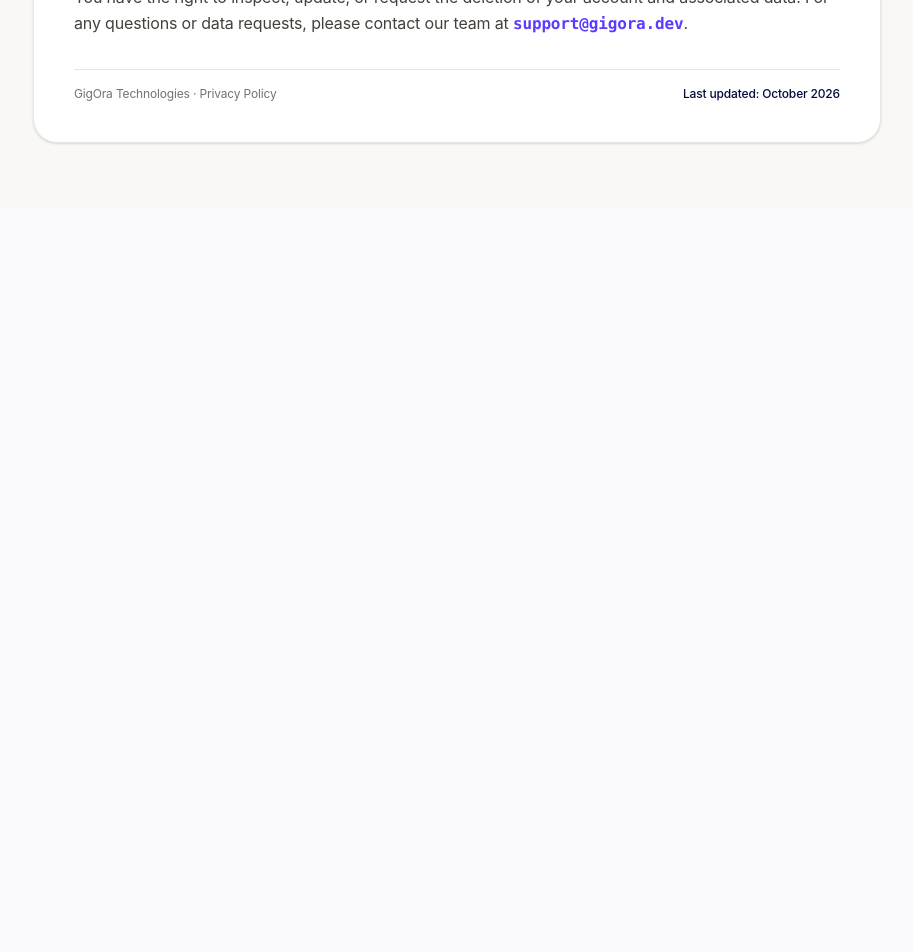
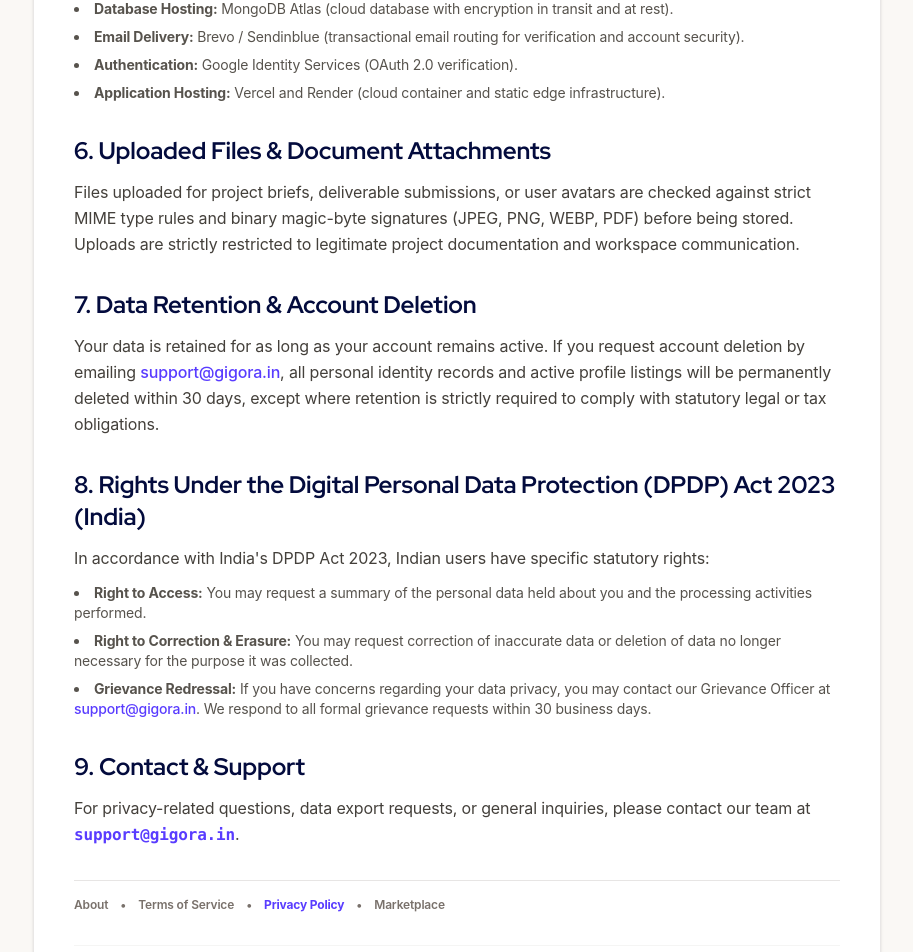
Before and after one commit to VIPK-GUPTA1827/GigOra, a React (Vite) app in the folder frontend/: page /privacy in a window 1280 px wide. Shown: the part 1580-2532 px from the top of the page, without its empty margins (183-1096 px from the left). Before the commit the page ends 1787 px from the top, so only its background shows below. Built offline with nearby package versions, Linux system fonts and the light colour scheme; no server answers.

Commit message:
feat(frontend): complete Privacy policy overhaul, cross-page title sync, bottom cross-links, and footer category routing

```diff
--- a/frontend/src/pages/About.jsx
+++ b/frontend/src/pages/About.jsx
@@ -1,8 +1,12 @@
-import React from 'react';
+import React, { useEffect } from 'react';
 import { ArrowLeft, ShieldCheck, Code2, Users, AlertCircle, Compass } from 'lucide-react';
 import { Link } from 'react-router-dom';
 
 export default function About() {
+  useEffect(() => {
+    document.title = 'About — GigOra';
+  }, []);
+
   return (
     <div className="min-h-screen bg-[#FAF8F5] text-slate-900 font-sans selection:bg-indigo-600 selection:text-white">
       {/* Header */}
@@ -115,9 +119,20 @@ export default function About() {
             </Link>
           </div>
 
-          <div className="pt-4 flex flex-col sm:flex-row items-start sm:items-center justify-between gap-2 border-t border-stone-200 text-xs text-stone-500">
+          {/* Navigation Cross Links */}
+          <div className="flex flex-wrap items-center gap-3 text-xs font-semibold text-stone-500 pt-4 border-t border-stone-200">
+            <Link to="/about" className="text-[#593CFF] font-bold">About</Link>
+            <span>•</span>
+            <Link to="/terms" className="hover:text-[#593CFF] transition-colors">Terms of Service</Link>
+            <span>•</span>
+            <Link to="/privacy" className="hover:text-[#593CFF] transition-colors">Privacy Policy</Link>
+            <span>•</span>
+            <Link to="/marketplace" className="hover:text-[#593CFF] transition-colors">Marketplace</Link>
+          </div>
+
+          <div className="pt-2 flex flex-col sm:flex-row items-start sm:items-center justify-between gap-2 border-t border-stone-100 text-xs text-stone-400">
             <span>GigOra Technologies · Live Preview</span>
-            <span className="font-medium text-[#030B3D]">Building for India's tech ecosystem</span>
+            <span className="font-medium text-stone-500">Building for India's tech ecosystem</span>
           </div>
 
         </div>
--- a/frontend/src/pages/CheckEmail.jsx
+++ b/frontend/src/pages/CheckEmail.jsx
@@ -10,6 +10,10 @@ export default function CheckEmail() {
   const [statusMsg, setStatusMsg] = useState('');
   const [errorMsg, setErrorMsg] = useState('');
   const [etherealUrl, setEtherealUrl] = useState('');
+
+  React.useEffect(() => {
+    document.title = 'Check Your Email — GigOra';
+  }, []);
 
   const handleResend = async () => {
     if (!email) {
--- a/frontend/src/pages/GigDetail.jsx
+++ b/frontend/src/pages/GigDetail.jsx
@@ -31,6 +31,7 @@ export default function GigDetail() {
         const res = await api.get(`/api/gigs/${id}`);
         if (!cancelled) {
           setGig(res.data);
+          document.title = res.data?.title ? `${res.data.title} — GigOra` : 'Project Detail — GigOra';
           setBidAmount(String(res.data.budget || ''));
         }
       } catch (err) {
--- a/frontend/src/pages/Home.jsx
+++ b/frontend/src/pages/Home.jsx
@@ -43,6 +43,7 @@ export default function Home() {
   }, []);
 
   useEffect(() => {
+    document.title = 'GigOra — Milestone-Based Marketplace for Technical Talent';
     AOS.refresh();
     const handleScroll = () => {
       setIsScrolled(window.scrollY > 24);
@@ -964,10 +965,10 @@ export default function Home() {
               <div>
                 <h4 className="font-bold text-white mb-3.5 uppercase tracking-wider text-[11px]">Solutions</h4>
                 <ul className="space-y-2.5 font-medium">
-                  <li><span className="text-slate-300">Web &amp; Mobile Apps</span></li>
-                  <li><span className="text-slate-300">AI &amp; Automation</span></li>
-                  <li><span className="text-slate-300">Product Design UI/UX</span></li>
-                  <li><span className="text-slate-300">Cloud &amp; DevOps</span></li>
+                  <li><Link to="/marketplace?category=Web%20Development" className="text-slate-300 hover:text-white transition-colors">Web &amp; Mobile Apps</Link></li>
+                  <li><Link to="/marketplace?category=AI%20%26%20Machine%20Learning" className="text-slate-300 hover:text-white transition-colors">AI &amp; Automation</Link></li>
+                  <li><Link to="/marketplace?category=UI%2FUX%20Design" className="text-slate-300 hover:text-white transition-colors">Product Design UI/UX</Link></li>
+                  <li><Link to="/marketplace?category=DevOps%20%26%20Cloud" className="text-slate-300 hover:text-white transition-colors">Cloud &amp; DevOps</Link></li>
                 </ul>
               </div>
 
--- a/frontend/src/pages/Login.jsx
+++ b/frontend/src/pages/Login.jsx
@@ -9,6 +9,7 @@ export default function Login() {
   const { login, user } = useAuth();
 
   React.useEffect(() => {
+    document.title = 'Sign In — GigOra';
     if (user) {
       if (user.role === 'client') {
         navigate('/client/dashboard', { replace: true });
--- a/frontend/src/pages/Marketplace.jsx
+++ b/frontend/src/pages/Marketplace.jsx
@@ -52,6 +52,7 @@ export default function Marketplace() {
   }, [search, minBudget, maxBudget]);
 
   useEffect(() => {
+    document.title = 'Marketplace — GigOra';
     let cancelled = false;
 
     const load = async () => {
--- a/frontend/src/pages/Privacy.jsx
+++ b/frontend/src/pages/Privacy.jsx
@@ -1,8 +1,12 @@
-import React from 'react';
+import React, { useEffect } from 'react';
 import { ArrowLeft, Info, Shield, Lock, FileCode, CheckCircle2 } from 'lucide-react';
 import { Link } from 'react-router-dom';
 
 export default function Privacy() {
+  useEffect(() => {
+    document.title = 'Privacy — GigOra';
+  }, []);
+
   return (
     <div className="min-h-screen bg-[#FAF8F5] text-slate-900 font-sans selection:bg-indigo-600 selection:text-white">
       {/* Header */}
@@ -32,9 +36,9 @@ export default function Privacy() {
         <div className="p-4 sm:p-5 rounded-2xl bg-indigo-50 border border-indigo-200 text-indigo-950 text-xs sm:text-sm leading-relaxed mb-8 text-left flex items-start gap-3">
           <Shield className="w-5 h-5 text-[#593CFF] shrink-0 mt-0.5" />
           <div>
-            <span className="font-bold block text-indigo-950 mb-1">Early Access Architecture Disclosure</span>
+            <span className="font-bold block text-indigo-950 mb-1">Live Preview Architecture Disclosure</span>
             <p className="text-indigo-900/90 leading-relaxed font-medium">
-              GigOra currently operates as an Early Access Developer Marketplace and Architecture Showcase. Account creation, profile management, and project milestone tracking are fully functional in our development environment. Financial transactions operate strictly in <strong>Simulated Sandbox Escrow (simulated testing without real currency)</strong> mode without real banking charges.
+              GigOra currently operates as a live preview developer marketplace. Account creation, profile management, and project milestone tracking are live on GigOra's preview deployment. Financial transactions operate strictly in <strong>Simulated Sandbox Escrow (simulated testing without real currency)</strong> mode without real banking charges.
             </p>
           </div>
         </div>
@@ -104,19 +108,81 @@ export default function Privacy() {
             </ul>
           </section>
 
-          {/* Section 5: User Rights & Contact */}
+          {/* Section 5: Third-Party Processors & Infrastructure */}
           <section className="space-y-3">
             <h2 className="text-xl sm:text-2xl font-display font-bold text-[#030B3D]">
-              5. Your Rights & Data Inquiries
+              5. Third-Party Infrastructure & Sub-processors
             </h2>
             <p>
-              You have the right to inspect, update, or request the deletion of your account and associated data. For any questions or data requests, please contact our team at <span className="font-mono text-[#593CFF] font-semibold">support@gigora.dev</span>.
+              To provide reliable services, we rely on established technical service providers:
+            </p>
+            <ul className="space-y-2 list-disc list-inside text-stone-600 text-sm">
+              <li><strong>Database Hosting:</strong> MongoDB Atlas (cloud database with encryption in transit and at rest).</li>
+              <li><strong>Email Delivery:</strong> Brevo / Sendinblue (transactional email routing for verification and account security).</li>
+              <li><strong>Authentication:</strong> Google Identity Services (OAuth 2.0 verification).</li>
+              <li><strong>Application Hosting:</strong> Vercel and Render (cloud container and static edge infrastructure).</li>
+            </ul>
+          </section>
+
+          {/* Section 6: Uploaded Files & Attachments */}
+          <section className="space-y-3">
+            <h2 className="text-xl sm:text-2xl font-display font-bold text-[#030B3D]">
+              6. Uploaded Files & Document Attachments
+            </h2>
+            <p>
+              Files uploaded for project briefs, deliverable submissions, or user avatars are checked against strict MIME type rules and binary magic-byte signatures (JPEG, PNG, WEBP, PDF) before being stored. Uploads are strictly restricted to legitimate project documentation and workspace communication.
             </p>
           </section>
 
-          <div className="pt-4 flex flex-col sm:flex-row items-start sm:items-center justify-between gap-2 border-t border-stone-200 text-xs text-stone-500">
+          {/* Section 7: Data Retention & Account Deletion */}
+          <section className="space-y-3">
+            <h2 className="text-xl sm:text-2xl font-display font-bold text-[#030B3D]">
+              7. Data Retention & Account Deletion
+            </h2>
+            <p>
+              Your data is retained for as long as your account remains active. If you request account deletion by emailing <a href="mailto:support@gigora.in" className="text-[#593CFF] font-medium hover:underline">support@gigora.in</a>, all personal identity records and active profile listings will be permanently deleted within 30 days, except where retention is strictly required to comply with statutory legal or tax obligations.
+            </p>
+          </section>
+
+          {/* Section 8: Indian DPDP Act 2023 Compliance */}
+          <section className="space-y-3">
+            <h2 className="text-xl sm:text-2xl font-display font-bold text-[#030B3D]">
+              8. Rights Under the Digital Personal Data Protection (DPDP) Act 2023 (India)
+            </h2>
+            <p>
+              In accordance with India's DPDP Act 2023, Indian users have specific statutory rights:
+            </p>
+            <ul className="space-y-2 list-disc list-inside text-stone-600 text-sm">
+              <li><strong>Right to Access:</strong> You may request a summary of the personal data held about you and the processing activities performed.</li>
+              <li><strong>Right to Correction & Erasure:</strong> You may request correction of inaccurate data or deletion of data no longer necessary for the purpose it was collected.</li>
+              <li><strong>Grievance Redressal:</strong> If you have concerns regarding your data privacy, you may contact our Grievance Officer at <a href="mailto:support@gigora.in" className="text-[#593CFF] font-medium hover:underline">support@gigora.in</a>. We respond to all formal grievance requests within 30 business days.</li>
+            </ul>
+          </section>
+
+          {/* Section 9: Contact */}
+          <section className="space-y-3">
+            <h2 className="text-xl sm:text-2xl font-display font-bold text-[#030B3D]">
+              9. Contact & Support
+            </h2>
+            <p>
+              For privacy-related questions, data export requests, or general inquiries, please contact our team at <a href="mailto:support@gigora.in" className="font-mono text-[#593CFF] font-semibold hover:underline">support@gigora.in</a>.
+            </p>
+          </section>
+
+          {/* Navigation Cross Links */}
+          <div className="flex flex-wrap items-center gap-3 text-xs font-semibold text-stone-500 pt-4 border-t border-stone-200">
+            <Link to="/about" className="hover:text-[#593CFF] transition-colors">About</Link>
+            <span>•</span>
+            <Link to="/terms" className="hover:text-[#593CFF] transition-colors">Terms of Service</Link>
+            <span>•</span>
+            <Link to="/privacy" className="text-[#593CFF] font-bold">Privacy Policy</Link>
+            <span>•</span>
+            <Link to="/marketplace" className="hover:text-[#593CFF] transition-colors">Marketplace</Link>
+          </div>
+
+          <div className="pt-2 flex flex-col sm:flex-row items-start sm:items-center justify-between gap-2 border-t border-stone-100 text-xs text-stone-400">
             <span>GigOra Technologies · Privacy Policy</span>
-            <span className="font-medium text-[#030B3D]">Last updated: October 2026</span>
+            <span className="font-medium text-stone-500">Last updated: October 2026</span>
           </div>
 
         </div>
--- a/frontend/src/pages/PublicProfile.jsx
+++ b/frontend/src/pages/PublicProfile.jsx
@@ -82,6 +82,7 @@ export default function PublicProfile() {
         // Handle both shapes (data.user or data.data)
         const userObj = data.data || data.user;
         setProfileData(userObj);
+        document.title = `${userObj?.name || userObj?.username || 'Profile'} — GigOra`;
       } catch (err) {
         console.error('Profile fetch failed:', err);
         setError(err.message || 'Failed to load user profile');
--- a/frontend/src/pages/Signup.jsx
+++ b/frontend/src/pages/Signup.jsx
@@ -10,6 +10,7 @@ export default function Signup() {
   const { register, user } = useAuth();
 
   React.useEffect(() => {
+    document.title = 'Create Account — GigOra';
     if (user) {
       if (user.role === 'client') {
         navigate('/client/dashboard', { replace: true });
--- a/frontend/src/pages/Terms.jsx
+++ b/frontend/src/pages/Terms.jsx
@@ -1,8 +1,12 @@
-import React from 'react';
+import React, { useEffect } from 'react';
 import { ArrowLeft, AlertTriangle } from 'lucide-react';
 import { Link } from 'react-router-dom';
 
 export default function Terms() {
+  useEffect(() => {
+    document.title = 'Terms — GigOra';
+  }, []);
+
   return (
     <div className="min-h-screen bg-[#FAF8F5] text-slate-900 font-sans selection:bg-indigo-600 selection:text-white">
       {/* Header */}
@@ -158,6 +162,22 @@ export default function Terms() {
             </p>
           </section>
 
+          {/* Navigation Cross Links */}
+          <div className="flex flex-wrap items-center gap-3 text-xs font-semibold text-stone-500 pt-4 border-t border-stone-200">
+            <Link to="/about" className="hover:text-[#593CFF] transition-colors">About</Link>
+            <span>•</span>
+            <Link to="/terms" className="text-[#593CFF] font-bold">Terms of Service</Link>
+            <span>•</span>
+            <Link to="/privacy" className="hover:text-[#593CFF] transition-colors">Privacy Policy</Link>
+            <span>•</span>
+            <Link to="/marketplace" className="hover:text-[#593CFF] transition-colors">Marketplace</Link>
+          </div>
+
+          <div className="pt-2 flex flex-col sm:flex-row items-start sm:items-center justify-between gap-2 border-t border-stone-100 text-xs text-stone-400">
+            <span>GigOra Technologies · Terms of Service</span>
+            <span className="font-medium text-stone-500">Last updated: October 2026</span>
+          </div>
+
         </div>
       </main>
     </div>
```
